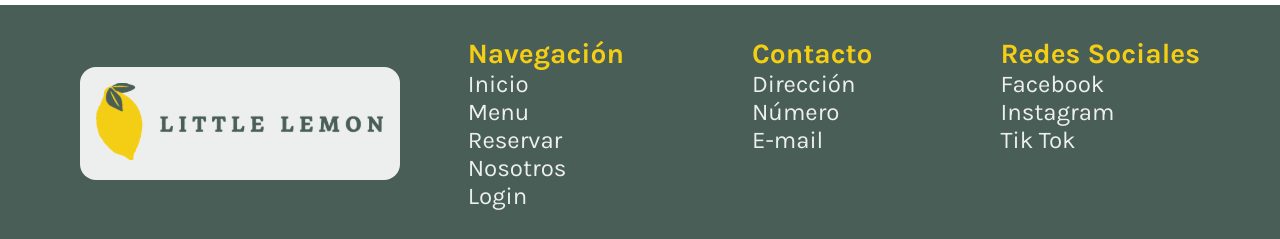
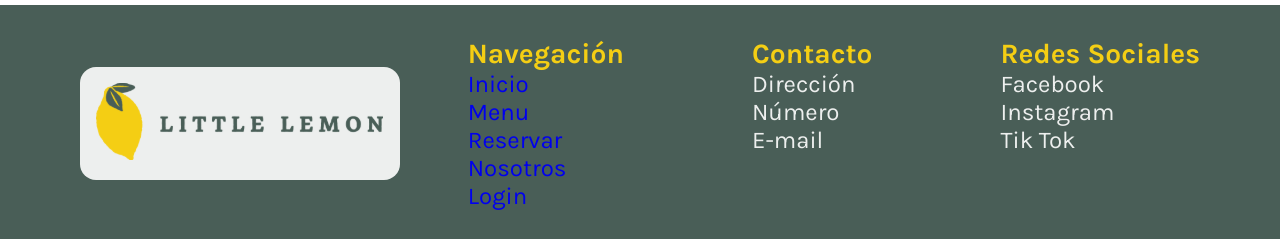
Before and after one commit to Henry-GC/Little-Lemon, a React (Create React App) app: page / in a window 1280 px wide. Shown: the part 3043-3282 px from the top of the page. Built offline with nearby package versions, Linux system fonts and the light colour scheme; a web font is replaced by a local one.

Commit message:
new coomit

```diff
--- a/src/components/Footer.js
+++ b/src/components/Footer.js
@@ -9,11 +9,11 @@ const Footer = () => {
                 <div>
                     <h3>Navegación</h3>
                     <ul>
-                        <li><a>Inicio</a></li>
-                        <li><a>Menu</a></li>
-                        <li><a>Reservar</a></li>
-                        <li><a>Nosotros</a></li>
-                        <li><a>Login</a></li>
+                        <li><a href="#">Inicio</a></li>
+                        <li><a href="#">Menu</a></li>
+                        <li><a href="#">Reservar</a></li>
+                        <li><a href="#">Nosotros</a></li>
+                        <li><a href="#">Login</a></li>
                     </ul>
                 </div>
                 <div>
```
